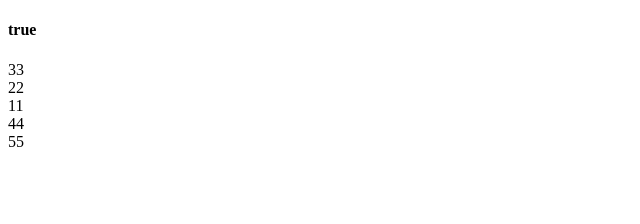
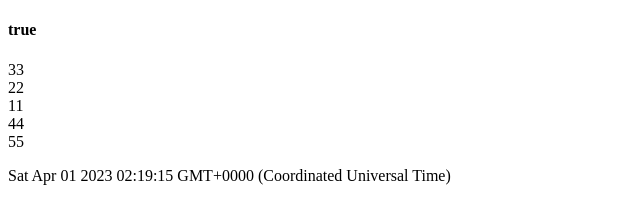
Before and after one commit to L4XM1/ES-5-and-up, a plain HTML site: page index.html in a window 1280 px wide. Shown: the whole page, without its empty margins (0-640 px from the left). Drawn offline with Linux system fonts and the light colour scheme.

Commit message:
feat: add Date.now method

```diff
--- a/index.html
+++ b/index.html
@@ -9,6 +9,9 @@
   <body>
     <h4 id="demo"></h4>
     <p id="para"></p>
+    <div>
+      <p id="date"></p>
+    </div>
     <script src="main.js"></script>
   </body>
 </html>
--- a/main.js
+++ b/main.js
@@ -193,3 +193,12 @@ console.log(obj);
 var myJSON = JSON.stringify(obj);
 
 console.log(myJSON);
+
+//Date.now()
+//returns the number of milliseconds since zero date (January 1. 1970 00:00:00 UTC).
+
+var currentTime = Date.now();
+console.log(currentTime);
+
+var dateThatIsReadable = new Date(currentTime);
+document.getElementById("date").textContent = dateThatIsReadable;
```
